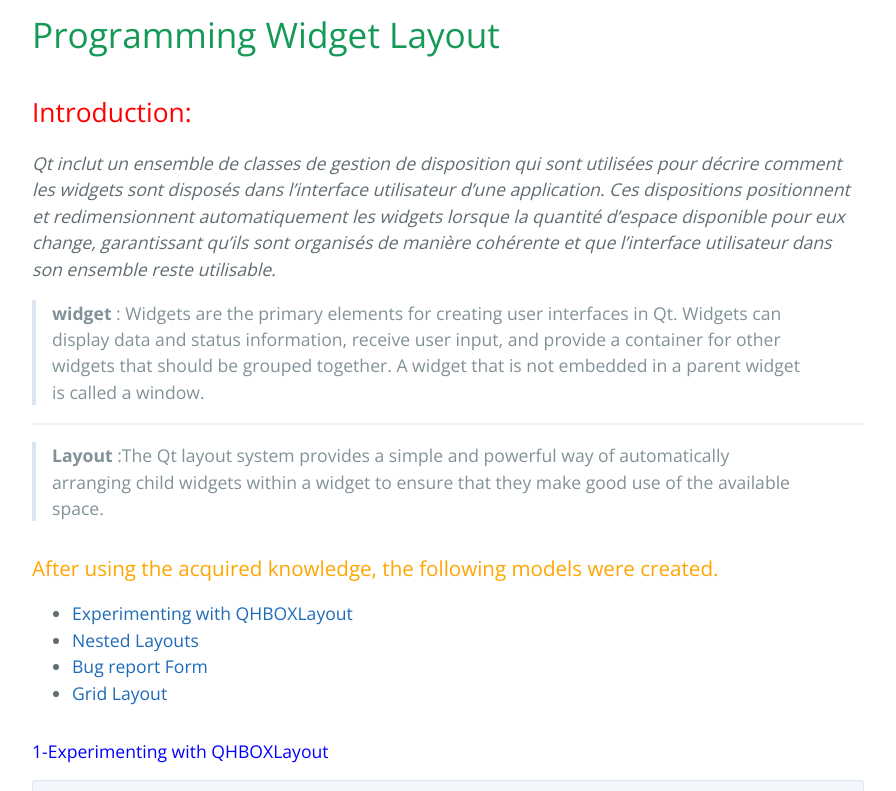
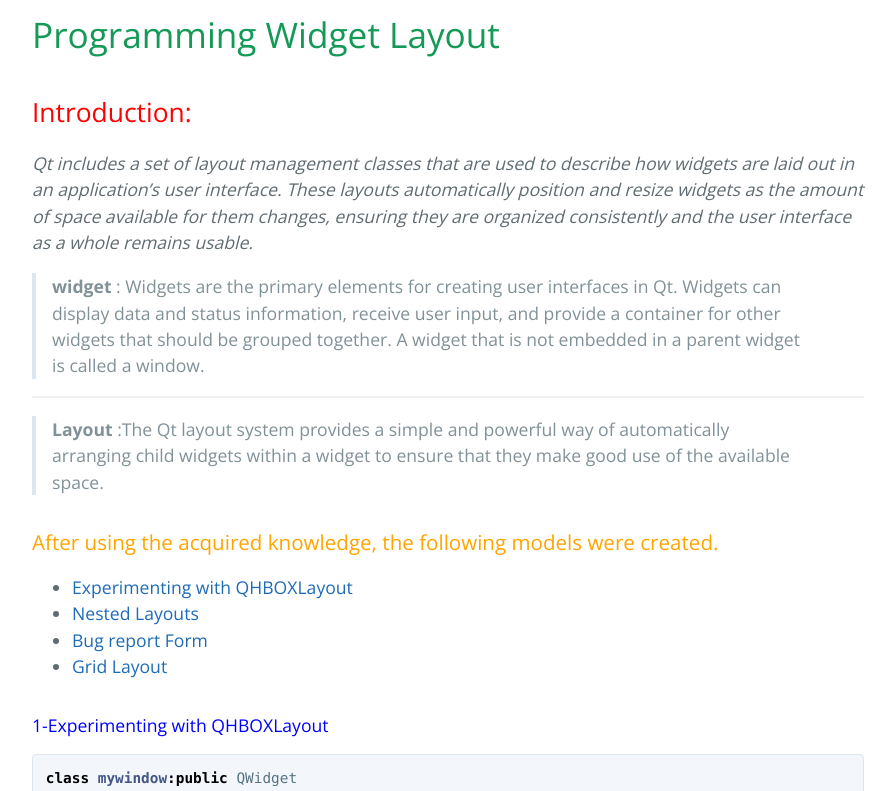
Before and after one commit to ASHellos/C-GUI-Programming-with-QT-PJ2, a Jekyll site: the page built from index.md, in a window 1280 px wide and 900 px high, scrolled down 636 px, cut to the strip 109-900 px from the top of the window. Shown: the whole strip, without its empty margins (192-1088 px from the left). Built offline with Jekyll 4.4.1, drawn with Linux system fonts in a browser that asks for light colours; our own code applies the rules of GitHub Pages for plain Markdown files.

Commit message:
Update index.md

```diff
--- a/index.md
+++ b/index.md
@@ -4,7 +4,7 @@
 
 ## <span style="color:red">Introduction:</span>
 
-_Qt inclut un ensemble de classes de gestion de disposition qui sont utilisées pour décrire comment les widgets sont disposés dans l'interface utilisateur d'une application. Ces dispositions positionnent et redimensionnent automatiquement les widgets lorsque la quantité d'espace disponible pour eux change, garantissant qu'ils sont organisés de manière cohérente et que l'interface utilisateur dans son ensemble reste utilisable._
+_Qt includes a set of layout management classes that are used to describe how widgets are laid out in an application's user interface. These layouts automatically position and resize widgets as the amount of space available for them changes, ensuring they are organized consistently and the user interface as a whole remains usable._
 
 > **widget** : Widgets are the primary elements for creating user interfaces in Qt. Widgets can display data and status information, receive user input, and provide a container for other widgets that should be grouped together. A widget that is not embedded in a parent widget is called a window.
 
```
